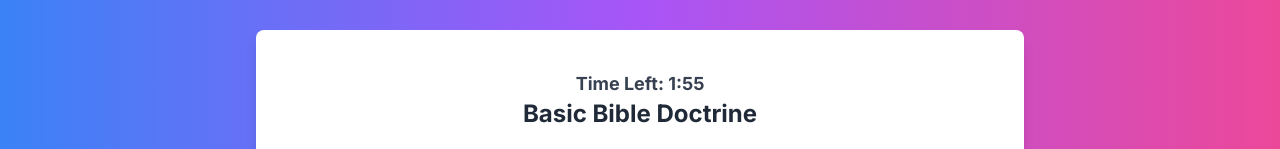
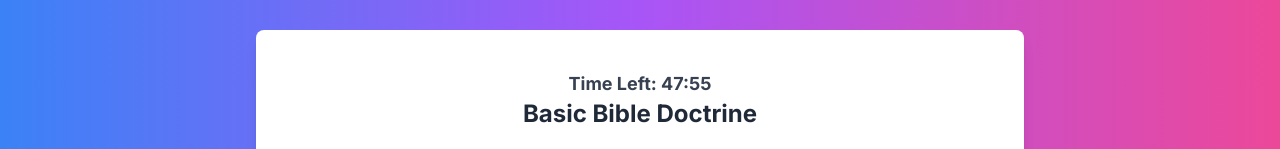
Before and after one commit to olayinkagrace/exam_frontend, a Next.js app: page /quiz in a window 1280 px wide. Shown: the part 168-317 px from the top of the page. Built offline with nearby package versions, Linux system fonts and the light colour scheme; sample sign-in values are in the browser's storage.

Commit message:
Update Quiz.jsx

```diff
--- a/src/components/Quiz.jsx
+++ b/src/components/Quiz.jsx
@@ -12,7 +12,7 @@ const Quiz = () => {
   const [currentQuestion, setCurrentQuestion] = useState(0);
   const [scores, setScores] = useState(Array(sections.length).fill(0));
   const [showModal, setShowModal] = useState(false);
-  const [timeLeft, setTimeLeft] = useState(2 * 60); // 10 minutes in seconds for all sections
+  const [timeLeft, setTimeLeft] = useState(48 * 60); // 10 minutes in seconds for all sections
   const [selectedOptions, setSelectedOptions] = useState(
     sections.map((section) => Array(section.questions.length).fill(null))
   );
```
